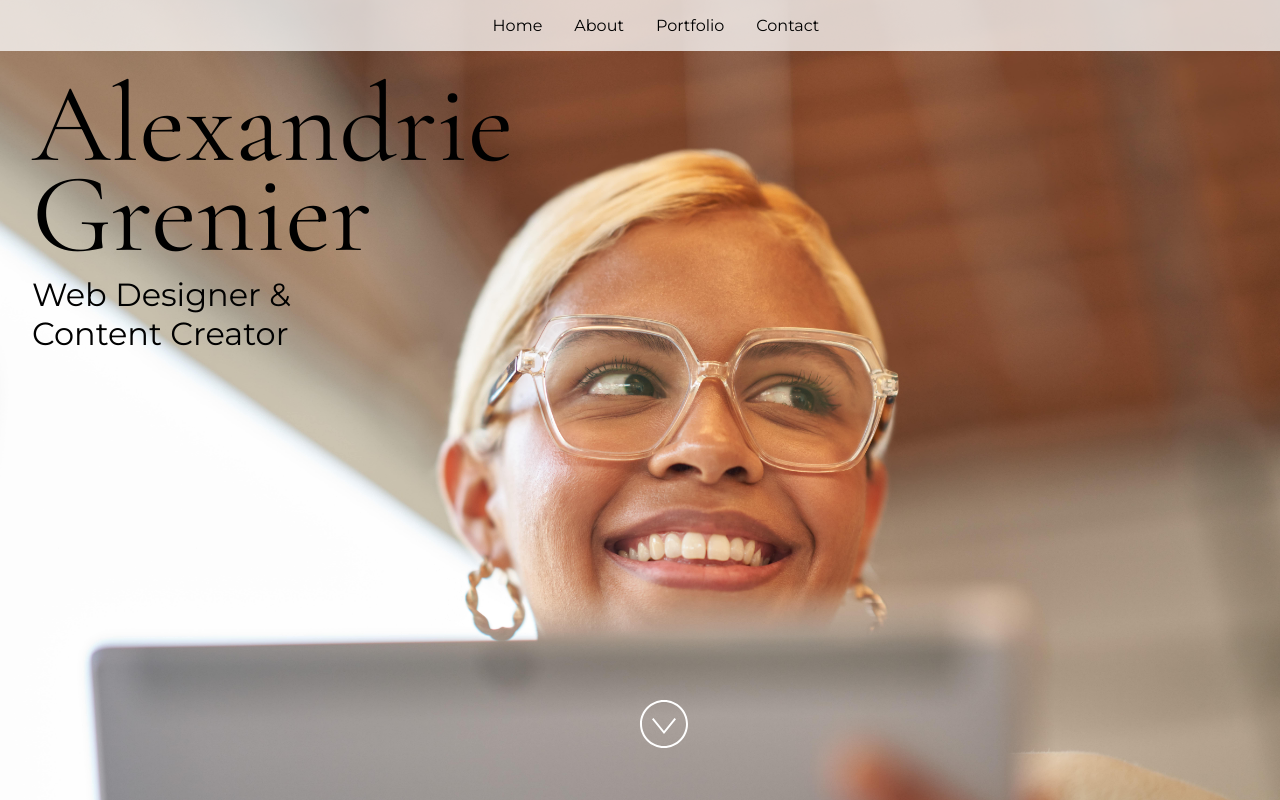
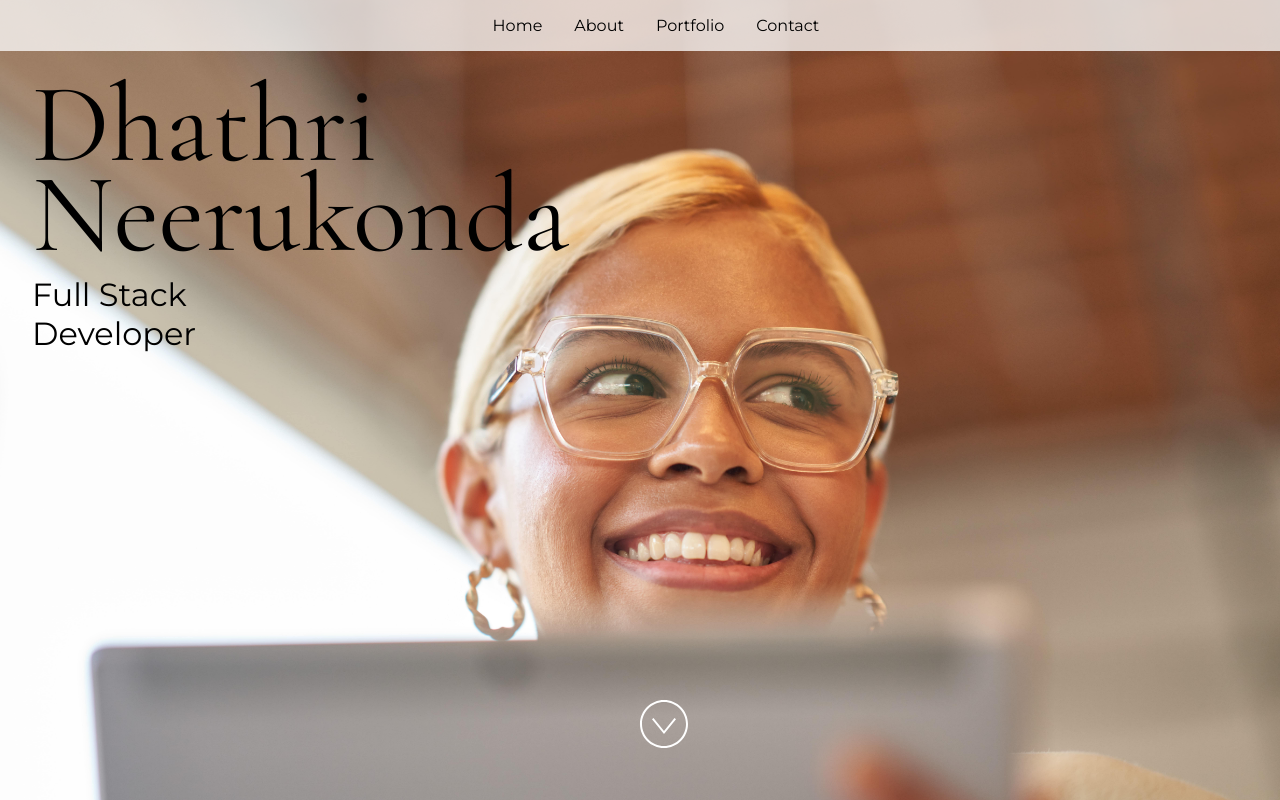
Before and after one commit to Dhathrineerukonda/Portfolio-Website, a React (Vite) app: page / in a window 1280 px wide. Built offline with nearby package versions, Linux system fonts and the light colour scheme.

Commit message:
Files Updated

```diff
--- a/src/App.jsx
+++ b/src/App.jsx
@@ -24,9 +24,9 @@ import "./styles.css";
  * If you don't have one of the social sites listed, leave it as an empty string.
  */
 const siteProps = {
-  name: "Alexandrie Grenier",
-  title: "Web Designer & Content Creator",
-  email: "alex@example.com",
+  name: "Dhathri Neerukonda",
+  title: "Full Stack Developer",
+  email: "dhathrineerukonda@gmail.com",
   gitHub: "microsoft",
   instagram: "microsoft",
   linkedIn: "satyanadella",
--- a/src/Components/About.jsx
+++ b/src/Components/About.jsx
@@ -31,12 +31,14 @@ const description =
  * passionate about, or enjoy,
  */
 const skillsList = [
-  "Web design",
-  "User experience",
-  "Inclusive design",
-  "Focus group testing",
-  "Mobile user interfaces",
-  "Graphic design",
+  "Web Development",
+  "Data Analysis",
+  "Google Cloud",
+  "DBMS",
+  "Artificial Intelligence",
+  "Machine Learning",
+  "Cyber Security",
+  "Microsoft Azure"
 ];
 
 /**
@@ -45,7 +47,7 @@ const skillsList = [
  * about you on a professional level.
  */
 const detailOrQuote =
-  "I am passionate about solving problems in new creative ways to drive innovation. By leveraging my UI/UX experience I continually look for new and better ways to make tech accessible by all.";
+  "I am passionate about solving problems in new creative ways to drive innovation. By leveraging my Software Development experience I continually look for new and better ways to make tech accessible by all.";
 
 const About = () => {
   return (
--- a/src/index.html
+++ b/src/index.html
@@ -4,7 +4,7 @@
     <meta charset="UTF-8" />
     <meta http-equiv="X-UA-Compatible" content="IE=edge" />
     <meta name="viewport" content="width=device-width, initial-scale=1.0" />
-    <title>Educator JS Codespaces Template</title>
+    <title>Dhathri Neerukonda Portfolio</title>
     <link rel="stylesheet" href="styles.css" />
 
   </head>
```
